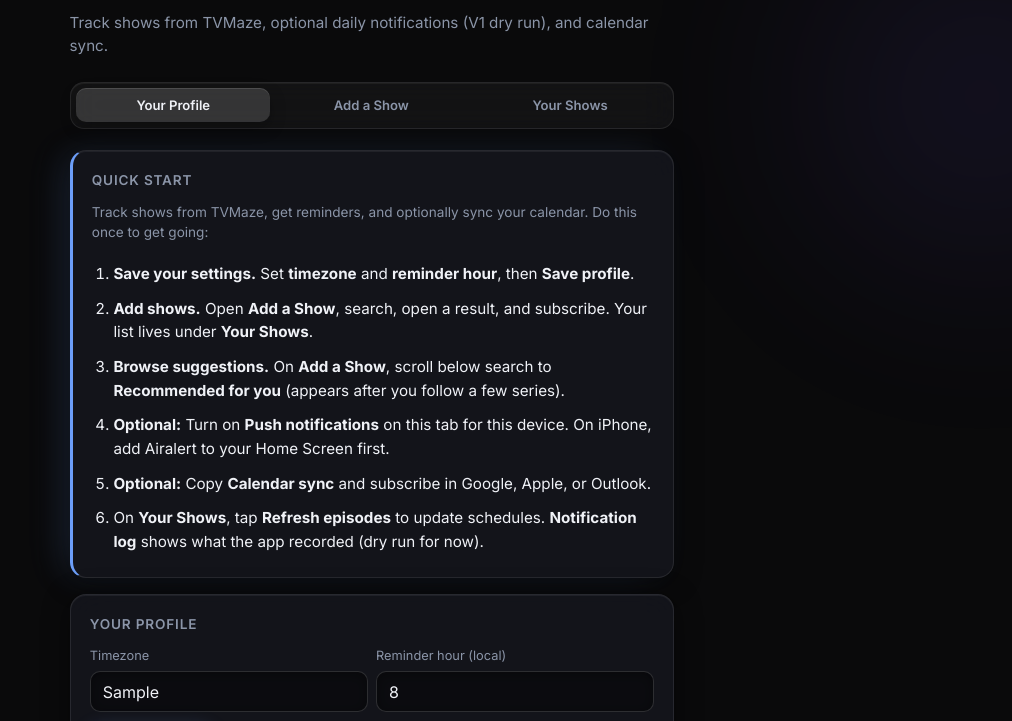
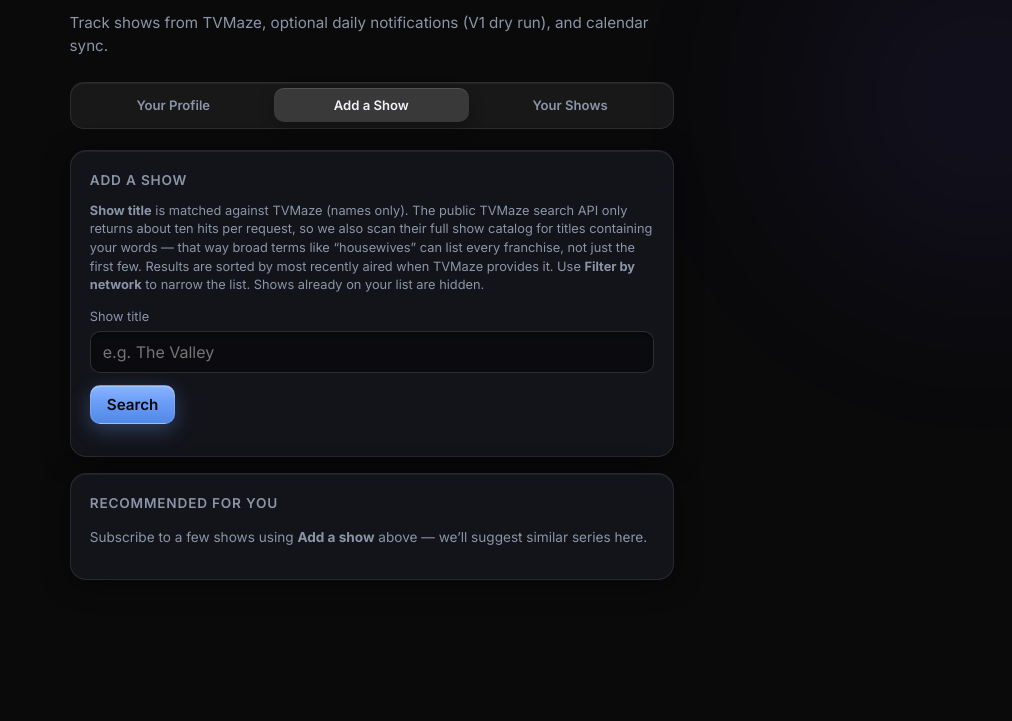
Before and after one commit to camrepas94/airalert, a website: page public/index.html in a window 1280 px wide. Both pictures are taken after typing "Sample" into the empty fields and a click on the tab "Add a Show". Shown: the part 67-788 px from the top of the page, without its empty margins (268-1280 px from the left). Drawn offline with Linux system fonts and the light colour scheme; no server answers.

Commit message:
V4.1
App was not changing tabs.

```diff
--- a/public/index.html
+++ b/public/index.html
@@ -646,6 +646,8 @@
         margin: 0;
       }
       .tab-nav {
+        position: relative;
+        z-index: 20;
         margin: 0 0 1.35rem;
       }
       .tab-rail {
@@ -653,12 +655,12 @@
         flex-wrap: wrap;
         gap: 0.2rem;
         padding: 0.35rem;
-        background: rgba(255, 255, 255, 0.04);
+        background: rgba(255, 255, 255, 0.06);
         border: 1px solid var(--border);
         border-radius: 14px;
-        -webkit-backdrop-filter: blur(14px);
-        backdrop-filter: blur(14px);
         box-shadow: 0 1px 0 rgba(255, 255, 255, 0.05) inset;
+        -webkit-transform: translateZ(0);
+        transform: translateZ(0);
       }
       .tab-btn {
         cursor: pointer;
@@ -673,6 +675,8 @@
         background: transparent;
         color: var(--muted);
         box-shadow: none;
+        touch-action: manipulation;
+        -webkit-tap-highlight-color: rgba(108, 158, 248, 0.25);
         transition: background 0.15s ease, color 0.15s ease, box-shadow 0.15s ease;
       }
       .tab-btn:hover:not(:disabled) {
@@ -697,6 +701,8 @@
       }
       .tab-panel {
         display: none;
+        position: relative;
+        z-index: 0;
       }
       .tab-panel.active {
         display: block;
@@ -1609,20 +1615,23 @@
         }
       }
 
+      document.querySelectorAll(".tab-nav .tab-btn").forEach((btn) => {
+        btn.addEventListener("click", () => {
+          const t = btn.getAttribute("data-tab");
+          setTab(t);
+          if (t === "add") {
+            const id = localStorage.getItem(LS_USER);
+            if (id) loadRecommended(id);
+          }
+        });
+      });
+
       (async function init() {
         const userId = await ensureUser();
         await loadUser(userId);
         await loadSubs(userId);
         await loadNotifs(userId);
         loadRecommended(userId);
-
-        document.querySelectorAll(".tab-nav .tab-btn").forEach((btn) => {
-          btn.addEventListener("click", () => {
-            const t = btn.getAttribute("data-tab");
-            setTab(t);
-            if (t === "add") loadRecommended(userId);
-          });
-        });
 
         document.getElementById("saveProfile").onclick = () => saveProfile(userId);
 
```
